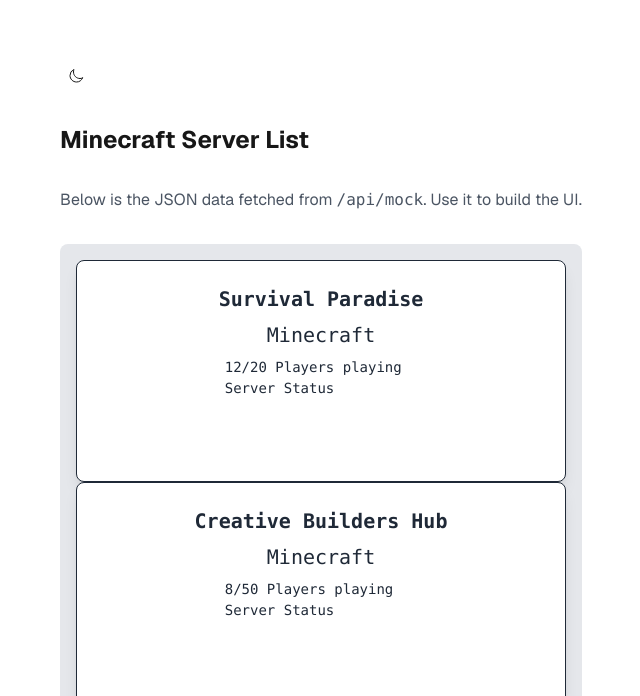
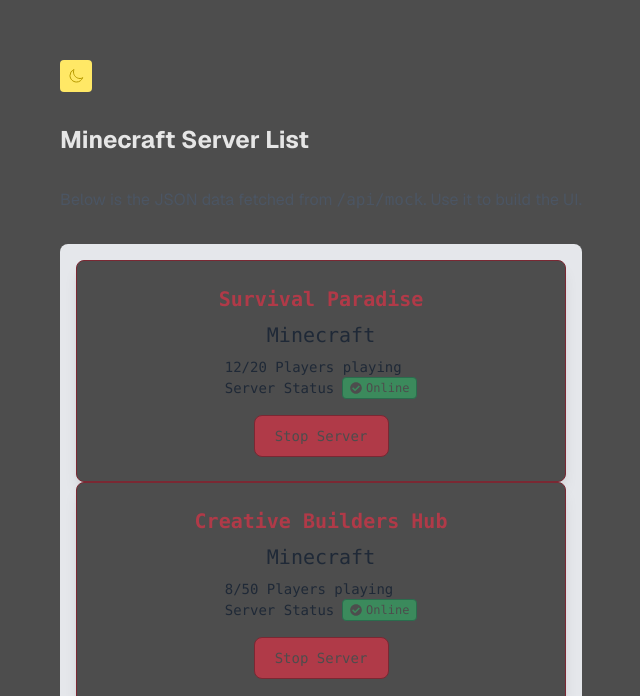
Before and after one commit to wontae-gramin9/sgh, a Next.js app: page / in a window 1280 px wide. Shown: the part 104-800 px from the top of the page, without its empty margins (319-959 px from the left). Built offline with nearby package versions, Linux system fonts and the light colour scheme.

Commit message:
[Remove] removed @media (prefers-color-scheme: dark) braket which only meant to react to the initial user browser dark mode setting. NOW defines to set of temporary color plates according to light-mode/dark-mode classname.

```diff
--- a/src/app/globals.css
+++ b/src/app/globals.css
@@ -3,20 +3,48 @@
 @tailwind utilities;
 
 :root {
-  --white-light: #ffffff;
-  --black-dark: #171717;
-}
+  /*
+    [Wontae] Asked ChatGPT to make a pallete,
+    based on SimpleGameHosting's primary color #5F4BB6
+    And this project's default black(#0a0a0a) and white(#ededed)
+  */
+  /*
+    [Wontae] removed @media (prefers-color-scheme: dark) braket
+    which only meant to react to the initial user browser dark mode setting.
+    NOW defines to set of temporary color plates according to light-mode/dark-mode classname.
+    Because,  DarkModeContext&useLocalStorageState detects @media (prefers-color-scheme: dark) and set the initial value
+  */
+  &.light-mode {
+    --white-dark: #171717;
+    --white-normal: #333333;
+    --white-light: #4d4d4d;
 
-/*
-[Wontae] Asked ChatGPT to make a pallete,
-based on SimpleGameHosting's primary color #5F4BB6
-And this project's default black(#0a0a0a) and white(#ededed)
-*/
+    --black-dark: #e6e6e6;
+    --black-normal: #f5f5f5;
+    --black-light: #ffffff;
 
-/* 100부터 900을 왜 안쓰는가에 대하여!
-나중에 다크모드하려고 이러는 거다. */
-@media (prefers-color-scheme: dark) {
-  :root {
+    --purple-dark: #7a2833;
+    --purple-normal: #b03a48;
+    --purple-light: #d97080;
+
+    --orange-dark: #cc4f4a;
+    --orange-normal: #ff6f61;
+    --orange-light: #ff9f90;
+
+    --yellow-dark: #b89b00;
+    --yellow-normal: #ffd700;
+    --yellow-light: #ffe866;
+
+    --red-dark: #7a2833;
+    --red-normal: #b03a48;
+    --red-light: #d97080;
+
+    --green-dark: #2a6c4d;
+    --green-normal: #3b8a5c;
+    --green-light: #9bd4b5;
+  }
+
+  &.dark-mode {
     --black-dark: #171717;
     --black-normal: #333333;
     --black-light: #4d4d4d;
```
